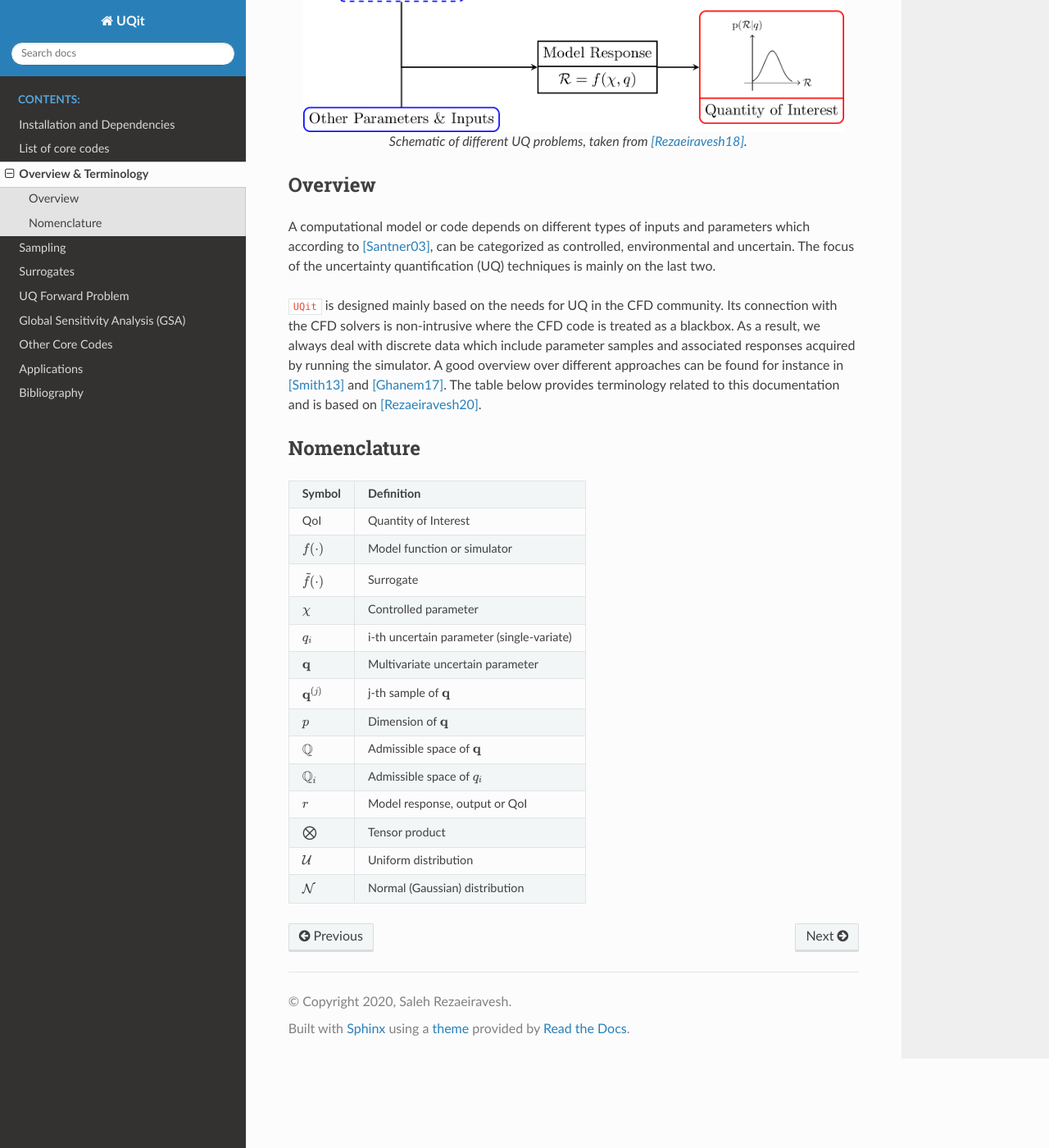
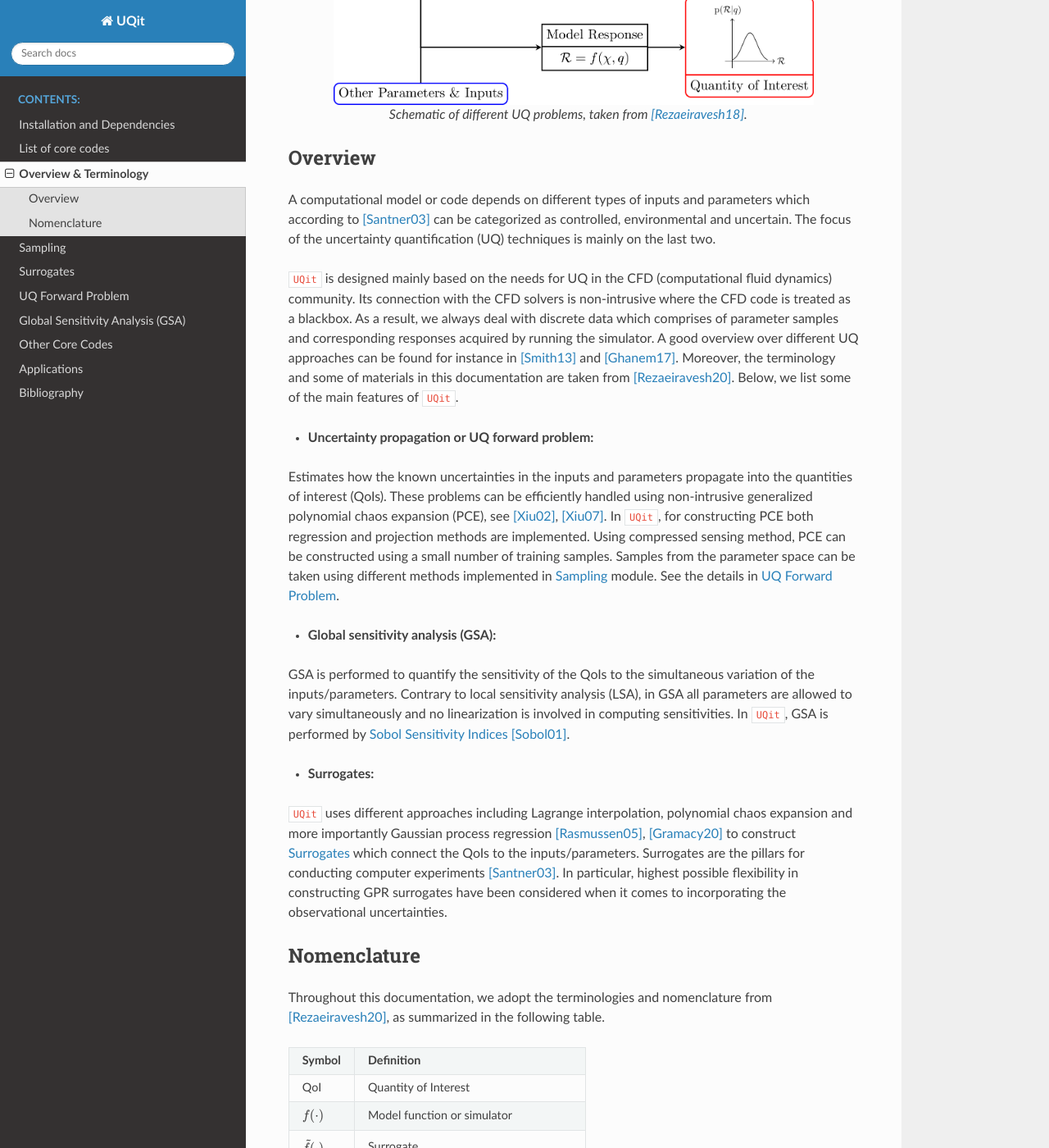
Before and after one commit to KTH-Nek5000/UQit, a Sphinx documentation site: the page built from docs/source/UQit_core_/terminology.rst, in a window 1280 px wide and 1400 px high, scrolled down 296 px. Shown: the whole window at 82% size. Built offline with Sphinx 7.4.7 and the Read the Docs theme 2.0.0, drawn with Linux system fonts in a browser that asks for light colours.

Commit message:
cross references added

```diff
--- a/docs/source/UQit_core_/gsa.rst
+++ b/docs/source/UQit_core_/gsa.rst
@@ -7,6 +7,7 @@ In other words, the influence of each of the parameters in the propagated uncert
 In contrast to the local sensitivity analysis, in GSA all the parameters are allowed to vary simultaneously over their admissible space, [Smith13]_.
 In :code:`UQit`, the Sobol sensitivity indices [Sobol01]_ are computed to measure GSA.
 
+.. _sobol-sect:
 
 Sobol Sensitivity Indices
 -------------------------
--- a/docs/source/UQit_core_/sampling.rst
+++ b/docs/source/UQit_core_/sampling.rst
@@ -1,3 +1,5 @@
+.. _sampling_sect:
+
 =========
 Sampling
 =========
--- a/docs/source/UQit_core_/surrogate.rst
+++ b/docs/source/UQit_core_/surrogate.rst
@@ -1,3 +1,5 @@
+.. _surrogates-sect:
+
 ==========
 Surrogates
 ==========
--- a/docs/source/UQit_core_/terminology.rst
+++ b/docs/source/UQit_core_/terminology.rst
@@ -3,26 +3,50 @@ Overview \& Terminology
 =======================
 
 .. figure:: ../_static/uqFrame.png
-   :scale: 45%
+   :scale: 40%
    :align: center
    :alt: Schematic of different UQ problems, taken from [Rezaeiravesh18]_.
 
    Schematic of different UQ problems, taken from [Rezaeiravesh18]_.
 
+.. _overview-sect:
+
 Overview
 --------
-A computational model or code depends on different types of inputs and parameters which according to [Santner03]_, can be categorized as controlled, environmental and uncertain.
+A computational model or code depends on different types of inputs and parameters which according to [Santner03]_ can be categorized as controlled, environmental and uncertain.
 The focus of the uncertainty quantification (UQ) techniques is mainly on the last two.
 
-:code:`UQit` is designed mainly based on the needs for UQ in the CFD community.
+:code:`UQit` is designed mainly based on the needs for UQ in the CFD (computational fluid dynamics) community.
 Its connection with the CFD solvers is non-intrusive where the CFD code is treated as a blackbox.
-As a result, we always deal with discrete data which include parameter samples and associated responses acquired by running the simulator.
-A good overview over different approaches can be found for instance in [Smith13]_ and [Ghanem17]_.
-The table below provides terminology related to this documentation and is based on [Rezaeiravesh20]_.
+As a result, we always deal with discrete data which comprises of parameter samples and corresponding responses acquired by running the simulator.
+A good overview over different UQ approaches can be found for instance in [Smith13]_ and [Ghanem17]_.
+Moreover, the terminology and some of materials in this documentation are taken from [Rezaeiravesh20]_.
+Below, we list some of the main features of :code:`UQit`.
+
+
+* **Uncertainty propagation or UQ forward problem:**
+Estimates how the known uncertainties in the inputs and parameters propagate into the quantities of interest (QoIs).
+These problems can be efficiently handled using non-intrusive generalized polynomial chaos expansion (PCE), see [Xiu02]_, [Xiu07]_.
+In :code:`UQit`, for constructing PCE both regression and projection methods are implemented.
+Using compressed sensing method, PCE can be constructed using a small number of training samples.
+Samples from the parameter space can be taken using different methods implemented in :ref:`sampling_sect` module.
+See the details in :ref:`uqFwd-sect`.
+
+* **Global sensitivity analysis (GSA):**
+GSA is performed to quantify the sensitivity of the QoIs to the simultaneous variation of the inputs/parameters.
+Contrary to local sensitivity analysis (LSA), in GSA all parameters are allowed to vary simultaneously and no linearization is involved in computing sensitivities.
+In :code:`UQit`, GSA is performed by :ref:`sobol-sect` [Sobol01]_.
+
+* **Surrogates:**
+:code:`UQit` uses different approaches including Lagrange interpolation, polynomial chaos expansion and more importantly Gaussian process regression [Rasmussen05]_, [Gramacy20]_ to construct :ref:`surrogates-sect` which connect the QoIs to the inputs/parameters.
+Surrogates are the pillars for conducting computer experiments [Santner03]_.
+In particular, highest possible flexibility in constructing GPR surrogates have been considered when it comes to incorporating the observational uncertainties.
+
 
 
 Nomenclature
 ------------
+Throughout this documentation, we adopt the terminologies and nomenclature from [Rezaeiravesh20]_, as summarized in the following table.
 
 ======================== =============================================
       **Symbol**                       **Definition**
--- a/docs/source/UQit_core_/uqFWD.rst
+++ b/docs/source/UQit_core_/uqFWD.rst
@@ -1,3 +1,5 @@
+.. _uqFwd-sect:
+
 ==================
 UQ Forward Problem
 ==================
```
